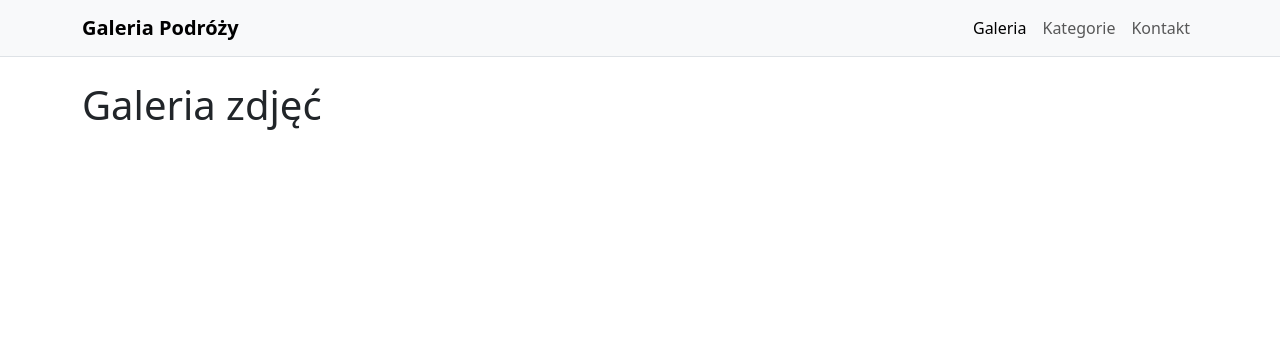
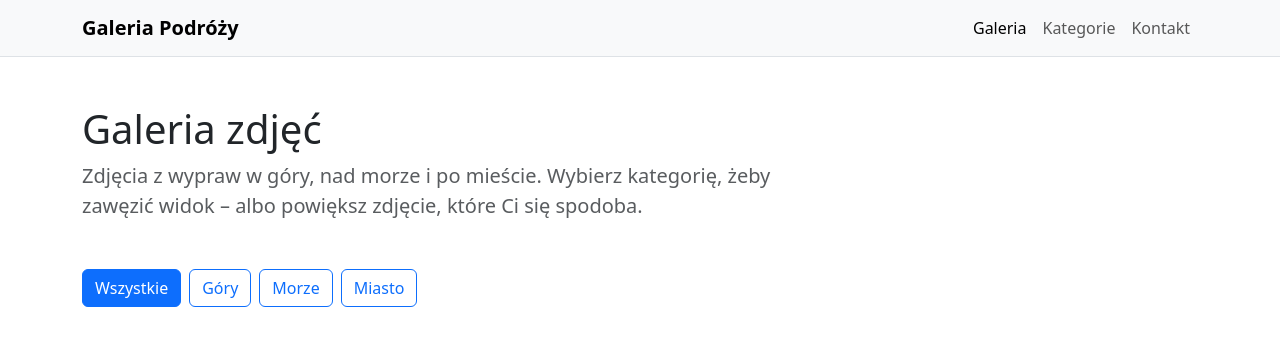
Before and after one commit to dgrzeskowiak08-web/inf04-web, a React (Vite) app in the folder zadania/mb05/: page / in a window 1280 px wide. Shown: the top 346 px of the page. Built offline with nearby package versions, Linux system fonts and the light colour scheme.

Commit message:
MB5: komponent CategoryBar

```diff
--- a/zadania/mb05/src/App.jsx
+++ b/zadania/mb05/src/App.jsx
@@ -1,12 +1,26 @@
 import Navbar from './components/Navbar.jsx'
+import CategoryBar from './components/CategoryBar.jsx'
 
 function App() {
   return (
     <>
       <Navbar />
-      <div className="container mt-4">
-        <h1>Galeria zdjęć</h1>
-      </div>
+
+      <header className="container py-4 py-lg-5">
+        <div className="row align-items-center g-3">
+          <div className="col-12 col-lg-8">
+            <h1 className="mb-2">Galeria zdjęć</h1>
+            <p className="lead text-body-secondary mb-0">
+              Zdjęcia z wypraw w góry, nad morze i po mieście. Wybierz kategorię,
+              żeby zawęzić widok – albo powiększ zdjęcie, które Ci się spodoba.
+            </p>
+          </div>
+        </div>
+      </header>
+
+      <main className="container">
+        <CategoryBar />
+      </main>
     </>
   )
 }
--- /dev/null
+++ b/zadania/mb05/src/components/CategoryBar.jsx
@@ -0,0 +1,20 @@
+function CategoryBar() {
+    return (
+        <div id="kategorie" className="d-flex flex-wrap gap-2 mb-4">
+            <button type="button" className="btn btn-outline-primary active" aria-pressed="true">
+                Wszystkie
+            </button>
+            <button type="button" className="btn btn-outline-primary">
+                Góry
+            </button>
+            <button type="button" className="btn btn-outline-primary">
+                Morze
+            </button>
+            <button type="button" className="btn btn-outline-primary">
+                Miasto
+            </button>
+        </div>
+    )
+}
+
+export default CategoryBar
```
